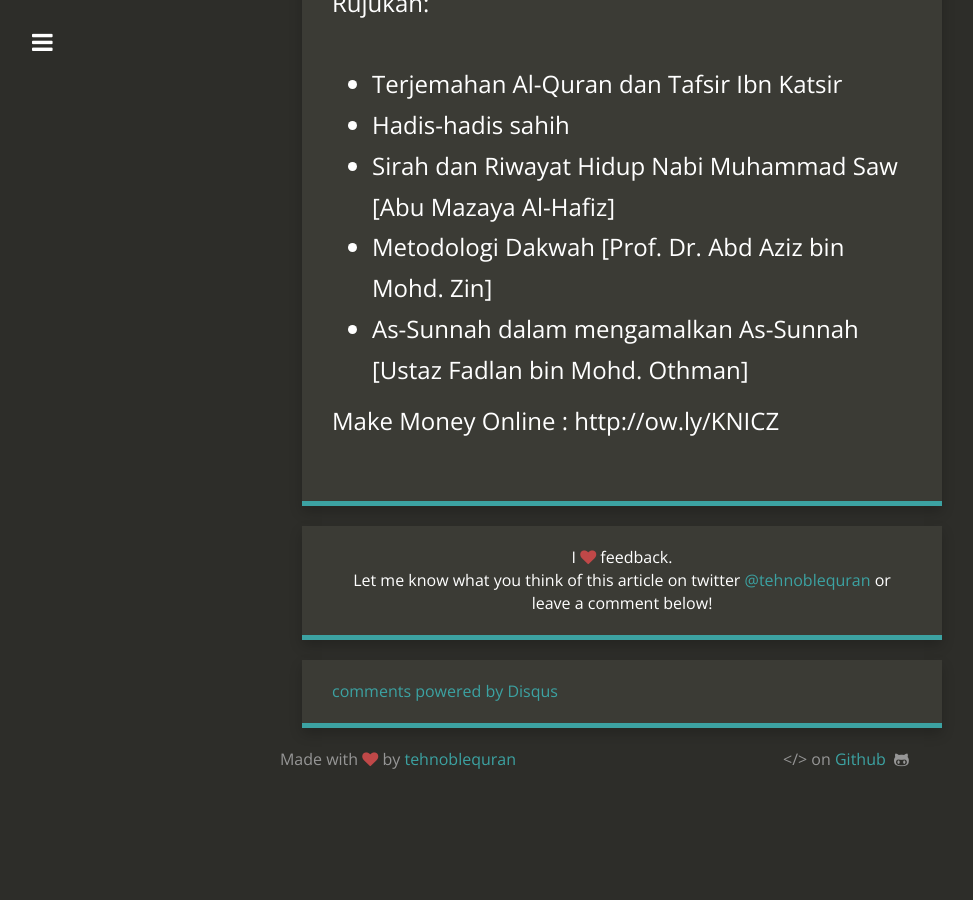
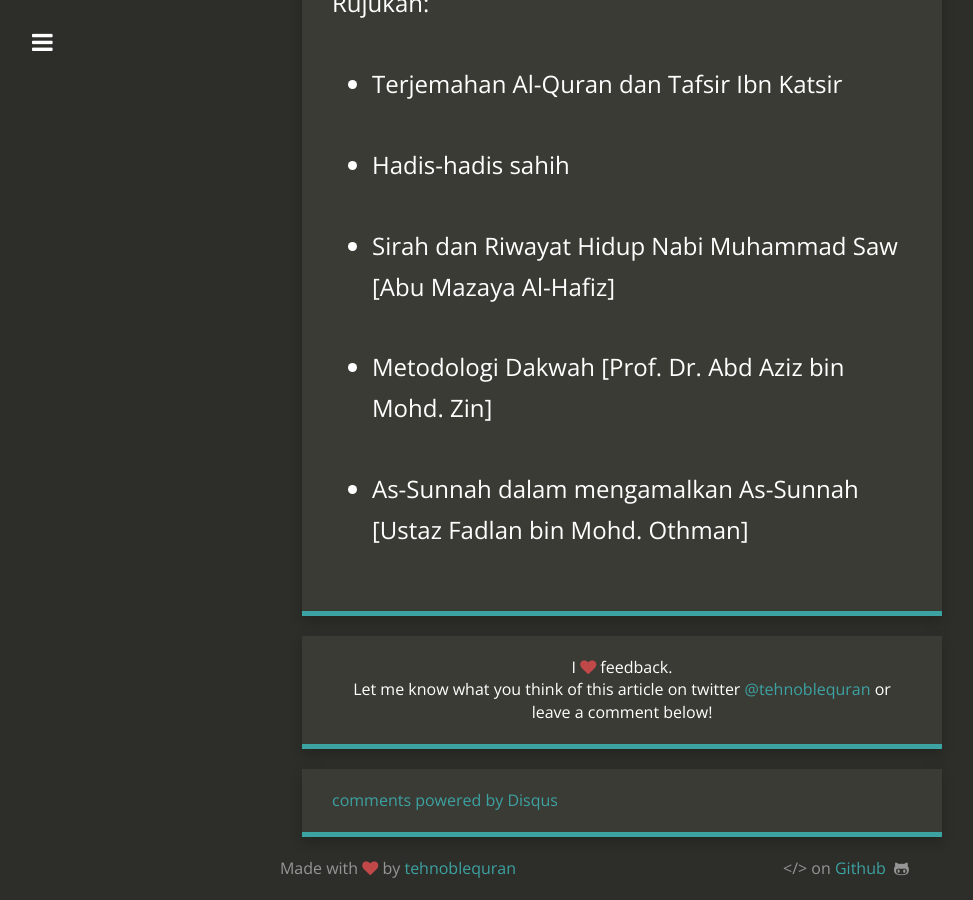
Before and after one commit to kedamaian/swsyafiq, a Jekyll site: the page built from _posts/2010-02-27-6-golongan-yang-sukar-terima-dakwah.md, in a window 1280 px wide and 900 px high, scrolled down 17820 px. Shown: the whole window, without its empty margins (18-991 px from the left). Built offline with Jekyll 4.4.1, drawn with Linux system fonts in a browser that asks for light colours; nearby versions of some CDN libraries; comment, search, counter and statistics services are not loaded; before the commit the page ends 18611 px from its top, so only the background shows below that.

Commit message:
Updated 2010-02-27-6-golongan-yang-sukar-terima-dakwah.md

```diff
--- a/_posts/2010-02-27-6-golongan-yang-sukar-terima-dakwah.md
+++ b/_posts/2010-02-27-6-golongan-yang-sukar-terima-dakwah.md
@@ -134,10 +134,13 @@ Surah Al-Baqarah [2] : 153 153. Hai orang-orang yang beriman, jadikanlah sabar d
 Hadis: Dari Mu’awiyah r.a : Rasulullah saw bersabda, “Sentiasa ada segolongan umat ku yang selalu berjuang menegakkan agama AllahTa’ala. Mereka tidak akan celaka oleh orang-orang yang menghina atau menentang mereka sampai hari kiamat. Bahkan mereka tetap menang atas semua manusia.” (1873) [Sahih Muslim]
 
 Rujukan:
+
 - Terjemahan Al-Quran dan Tafsir Ibn Katsir
+
 - Hadis-hadis sahih
+
 - Sirah dan Riwayat Hidup Nabi Muhammad Saw [Abu Mazaya Al-Hafiz]
+
 - Metodologi Dakwah [Prof. Dr. Abd Aziz bin Mohd. Zin]
+
 - As-Sunnah dalam mengamalkan As-Sunnah [Ustaz Fadlan bin Mohd. Othman]
-
-Make Money Online : http://ow.ly/KNICZ
```
